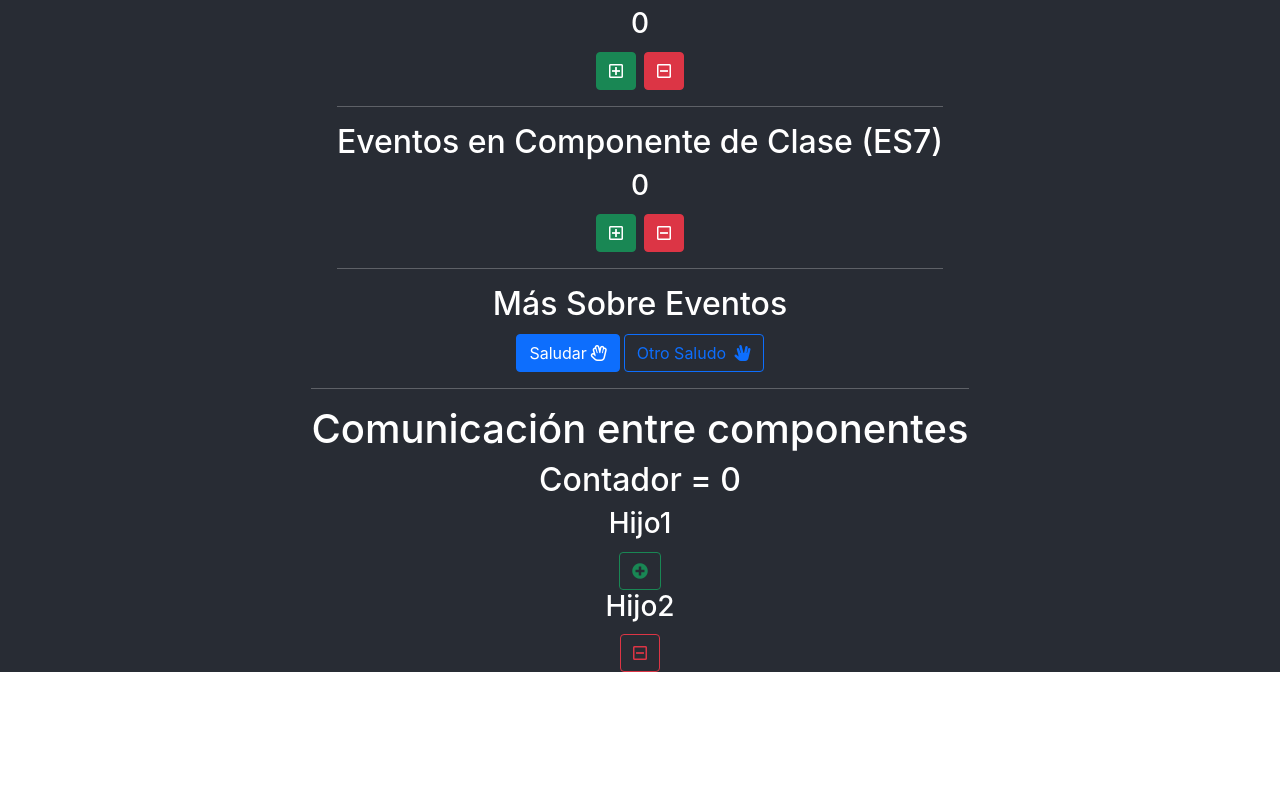
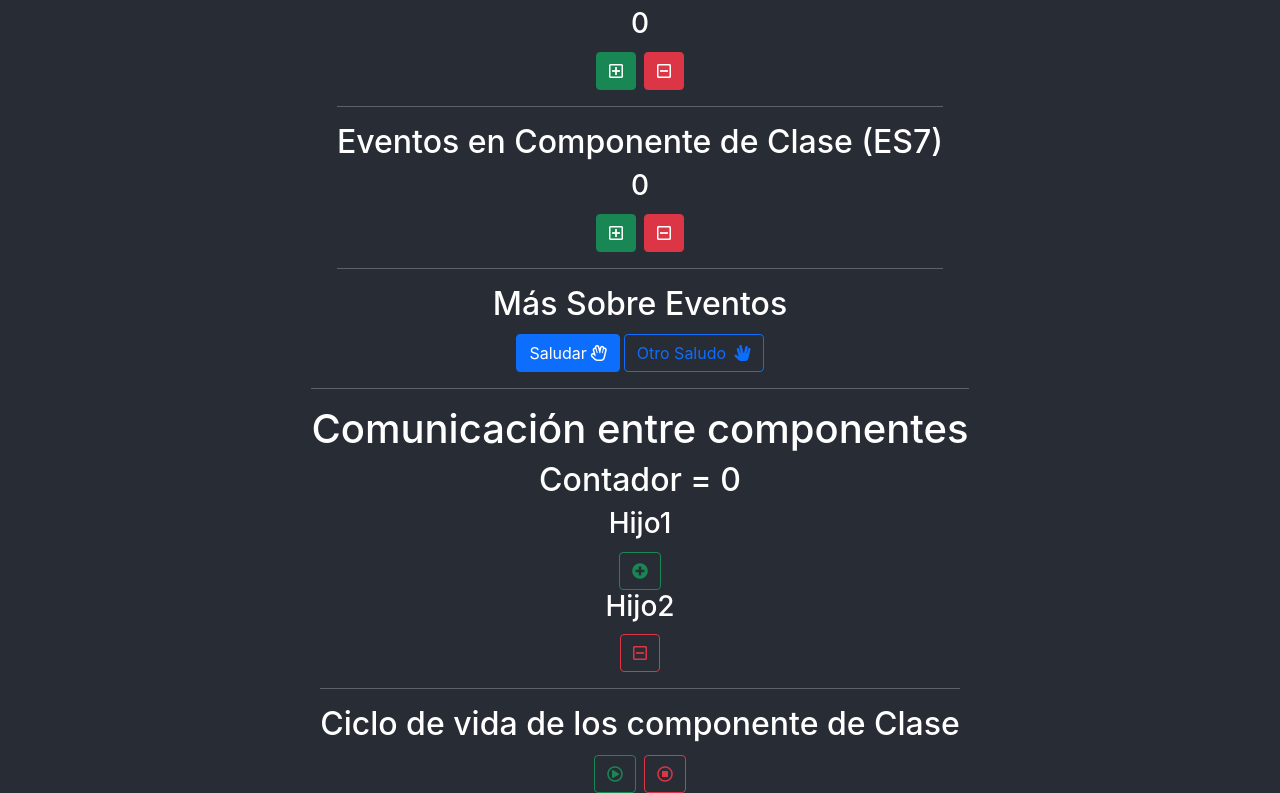
Before and after one commit to alexdta/react_basico, a React (Create React App) app: page / in a window 1280 px wide. Shown: the part 1615-2408 px from the top of the page. Before the commit the page ends 2287 px from the top, so only its background shows below. Built offline with nearby package versions, Linux system fonts and the light colour scheme.

Commit message:
Ciclo de Vida de los Componentes

```diff
--- a/src/App.js
+++ b/src/App.js
@@ -9,6 +9,7 @@
 import RenderIf from "./components/RenderCondicional";
 import { Eventos, EventosES7, MasSobreEventos } from "./components/Eventos";
 import Comunicacion from "./components/Comunicacion";
+import CicloVida from "./components/CicloVida";
 // ================================================================
 
 // ================================================================
@@ -134,7 +135,11 @@
 				</section>
 				<section>
 					<hr />
-					<Comunicacion></Comunicacion>
+					<Comunicacion />
+				</section>
+				<section>
+					<hr />
+					<CicloVida />
 				</section>
 			</header>
 		</div>
--- /dev/null
+++ b/src/components/CicloVida.js
@@ -0,0 +1,79 @@
+import React, { Component } from "react";
+
+class Reloj extends Component {
+	componentWillUnmount() {
+		console.log(3, "El componente ha sido eliminado del DOM");
+	}
+
+	render() {
+		return <h3>{this.props.hora}</h3>;
+	}
+}
+
+export default class CicloVida extends Component {
+	constructor(props) {
+		super(props);
+
+		console.log(0, "El componente se inicializa, aún no está en el DOM");
+
+		this.state = {
+			hora: new Date().toLocaleTimeString(),
+			visible: false,
+		};
+
+		this.temporizador = null;
+	}
+
+	componentDidMount() {
+		//Se ejecuta cuando ya todo está cargado en el DOM
+		console.log(1, "El componente ya se encuentra en el DOM");
+		//Util cuando queramos hacer peticiones a API's
+	}
+
+	componentDidUpdate(prevProps, prevState) {
+		console.log(2, "El estado o las props del componente han cambiado.");
+		console.log("Propiedades previas: ", prevProps);
+		console.log("Estado previo: ", prevState);
+	}
+
+	tictac = () => {
+		this.temporizador = setInterval(() => {
+			this.setState({
+				hora: new Date().toLocaleTimeString(),
+			});
+		}, 1000);
+	};
+
+	iniciar = () => {
+		this.tictac();
+		this.setState({
+			visible: true,
+		});
+	};
+
+	detener = () => {
+		clearInterval(this.temporizador);
+		this.setState({
+			visible: false,
+		});
+	};
+
+	render() {
+		console.log(
+			4,
+			"El componente se dibuja en el DOM (o actualiza por algún cambio)"
+		);
+		return (
+			<>
+				<h2>Ciclo de vida de los componente de Clase</h2>
+				{this.state.visible && <Reloj hora={this.state.hora} />}
+				<button onClick={this.iniciar} className="btn btn-outline-success me-1">
+					<i className="far fa-play-circle"></i>
+				</button>
+				<button onClick={this.detener} className="btn btn-outline-danger ms-1">
+					<i className="far fa-stop-circle"></i>
+				</button>
+			</>
+		);
+	}
+}
```
